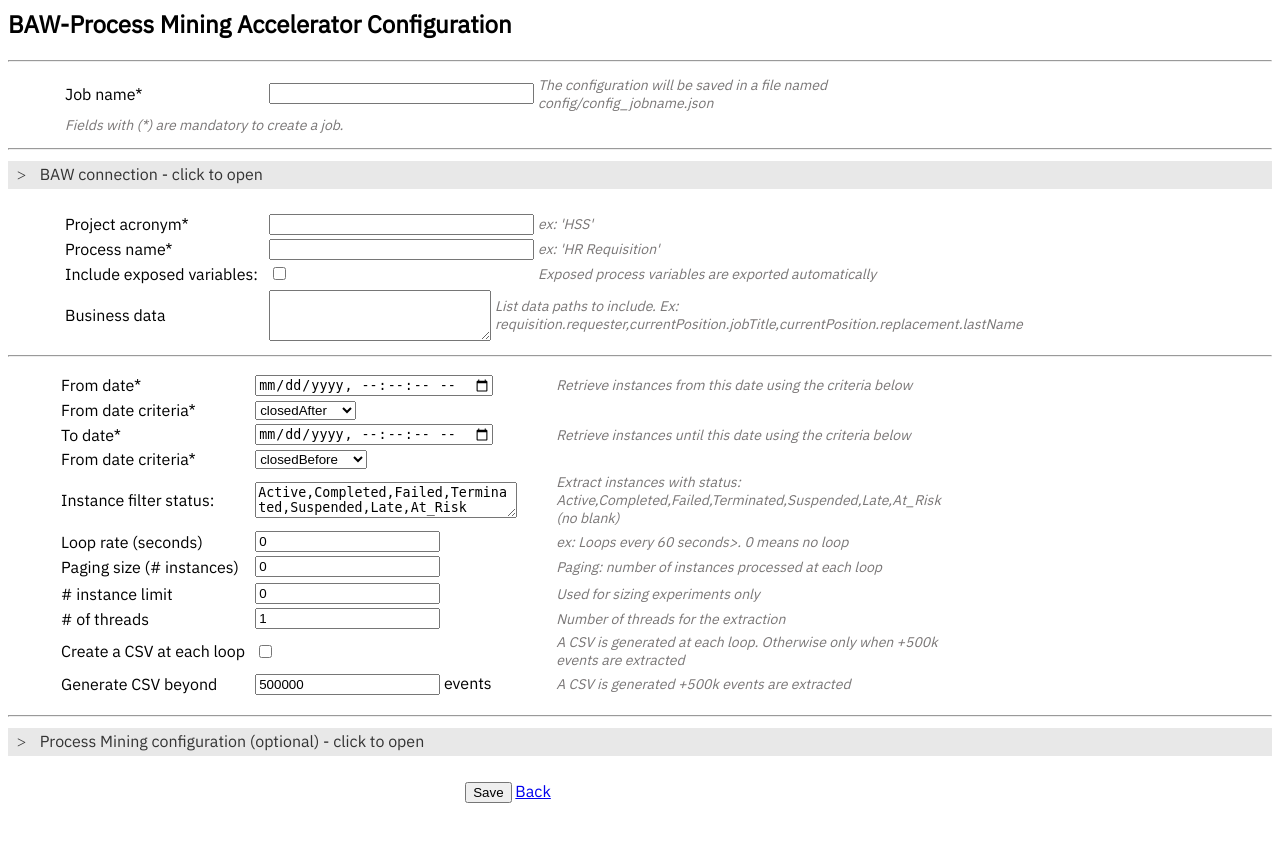
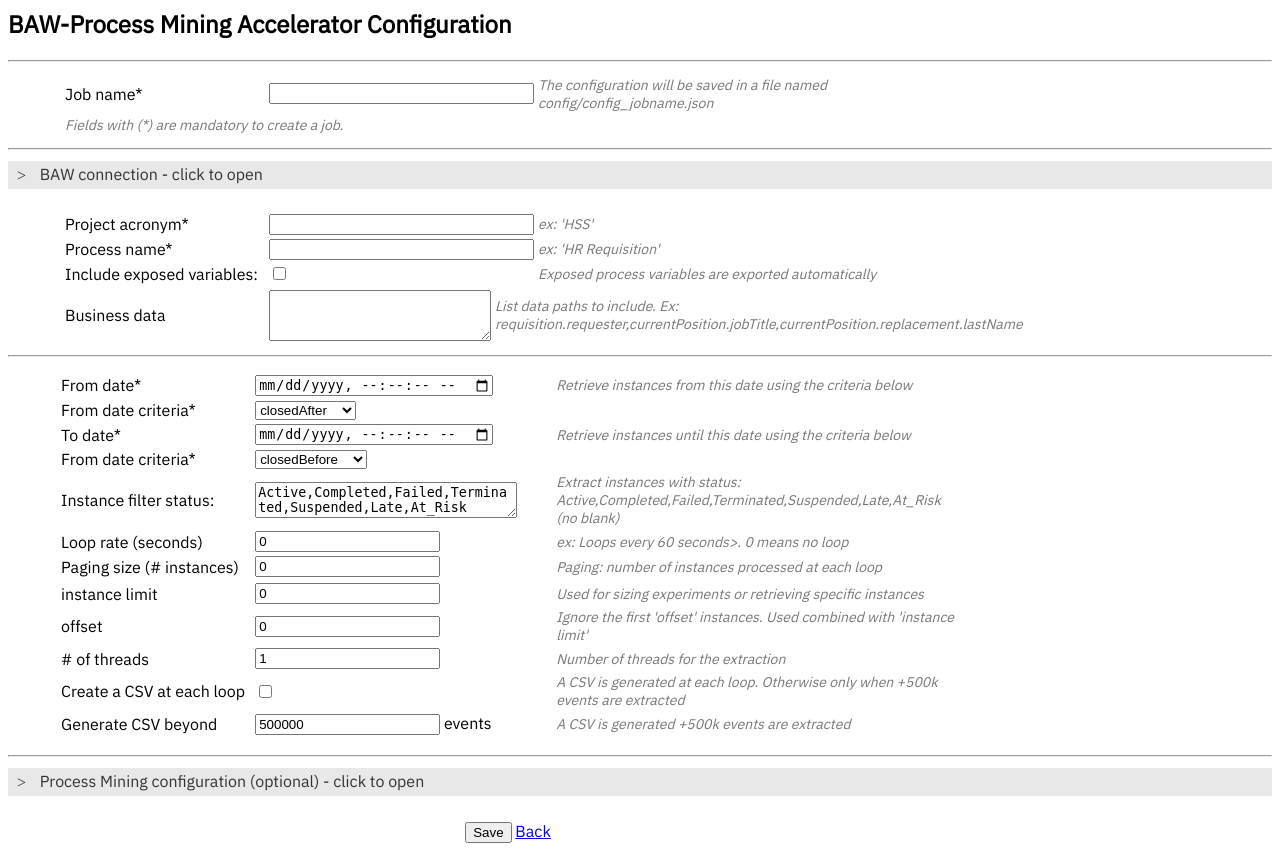
Before and after one commit to IBM/ibm-process-mining-BAW-accelerator, a Django app: page /bawjobs/createjob/ in a window 1280 px wide. Before the commit the page ends 803 px from the top, so only its background shows below. Run offline with Django 4.2, Linux system fonts and the light colour scheme; some libraries are stand-ins or nearby versions.

Commit message:
offset added

```diff
--- a/bawjobs/templates/executionparameters.html
+++ b/bawjobs/templates/executionparameters.html
@@ -99,11 +99,19 @@
   <TR>
   <TR>
     <TD></TD>
-    <TD># instance limit</TD>
+    <TD>instance limit</TD>
     <TD><input type="number" min=0 vid="baw_instance_limit" name="baw_instance_limit" size="40"
         value="{{ config.BAW.instance_limit }}"></TD>
     <TD>
-      <div style="color:#797676" class="bx--form__helper-text"><i>Used for sizing experiments only
+      <div style="color:#797676" class="bx--form__helper-text"><i>Used for sizing experiments or retrieving specific instances
+  </TR>
+  <TR>
+    <TD></TD>
+    <TD>offset</TD>
+    <TD><input type="number" min=0 vid="baw_offset" name="baw_offset" size="40"
+        value="{{ config.BAW.offset }}"></TD>
+    <TD>
+      <div style="color:#797676" class="bx--form__helper-text"><i>Ignore the first 'offset' instances. Used combined with 'instance limit'
   </TR>
   <TR>
     <TD></TD>
--- a/bawjobs/views.py
+++ b/bawjobs/views.py
@@ -33,6 +33,7 @@
             "loop_rate": 0,
             "thread_count": 1,
             "instance_limit": 0,
+            "offset": 0,
             "task_data_variables": [],
             "export_exposed_variables": False,
             "csv_at_each_loop": False,
@@ -89,6 +90,9 @@
 
     if ('baw_instance_limit' in request.POST):
         config['BAW']['instance_limit'] = int(request.POST['baw_instance_limit'])
+
+    if ('baw_offset' in request.POST):
+        config['BAW']['offset'] = int(request.POST['baw_offset'])
 
     if ('baw_paging_size' in request.POST):
         config['BAW']['paging_size'] = int(request.POST['baw_paging_size'])
```
Also changed, not shown: bawjobs/templates/startJob.html (+7 -42 lines).
